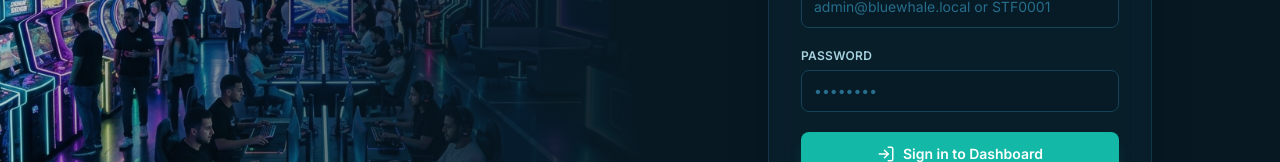
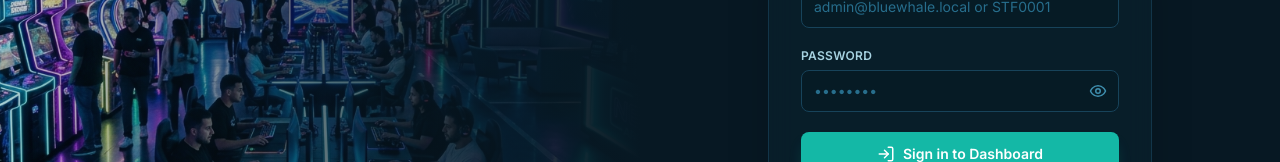
Before and after one commit to divi1127/bluewhalecrm, a React (Vite) app in the folder frontend/: page /login in a window 1280 px wide. Shown: the part 383-545 px from the top of the page. Built offline with nearby package versions, Linux system fonts and the light colour scheme; no server answers.

Commit message:
first commit

```diff
--- a/frontend/src/pages/Login.jsx
+++ b/frontend/src/pages/Login.jsx
@@ -1,6 +1,6 @@
 import React, { useState } from "react";
 import { Link, useNavigate } from "react-router-dom";
-import { Waves, LogIn, ScanFace } from "lucide-react";
+import { Waves, LogIn, ScanFace, Eye, EyeOff } from "lucide-react";
 import { useAuth } from "../context/AuthContext";
 
 const homeByRole = (role) =>
@@ -13,6 +13,7 @@ const Login = () => {
   const navigate = useNavigate();
   const [email, setEmail] = useState("");
   const [password, setPassword] = useState("");
+  const [showPassword, setShowPassword] = useState(false);
 
   const handleSubmit = async (e) => {
     e.preventDefault();
@@ -64,14 +65,24 @@ const Login = () => {
             </div>
             <div>
               <label className="label text-ocean-200">Password</label>
+              <div className="relative">
                 <input
-                type="password"
+                  type={showPassword ? "text" : "password"}
                   required
-                className="input-field bg-ocean-950/50 border-ocean-700 text-white placeholder-ocean-500 focus:border-teal-500 focus:ring-teal-500/20"
+                  className="input-field bg-ocean-950/50 border-ocean-700 text-white placeholder-ocean-500 focus:border-teal-500 focus:ring-teal-500/20 pr-11"
                   value={password}
                   onChange={(e) => setPassword(e.target.value)}
                   placeholder="••••••••"
                 />
+                <button
+                  type="button"
+                  onClick={() => setShowPassword((s) => !s)}
+                  aria-label={showPassword ? "Hide password" : "Show password"}
+                  className="absolute right-3 top-1/2 -translate-y-1/2 text-ocean-400 transition hover:text-teal-400"
+                >
+                  {showPassword ? <EyeOff size={18} /> : <Eye size={18} />}
+                </button>
+              </div>
             </div>
 
             {error && <p className="text-sm font-medium text-coral-500">{error}</p>}
```
Also changed, not shown: 1 other file (tests, documents, lock files or other folders). Lines whose indentation alone changed are shown as unchanged.
